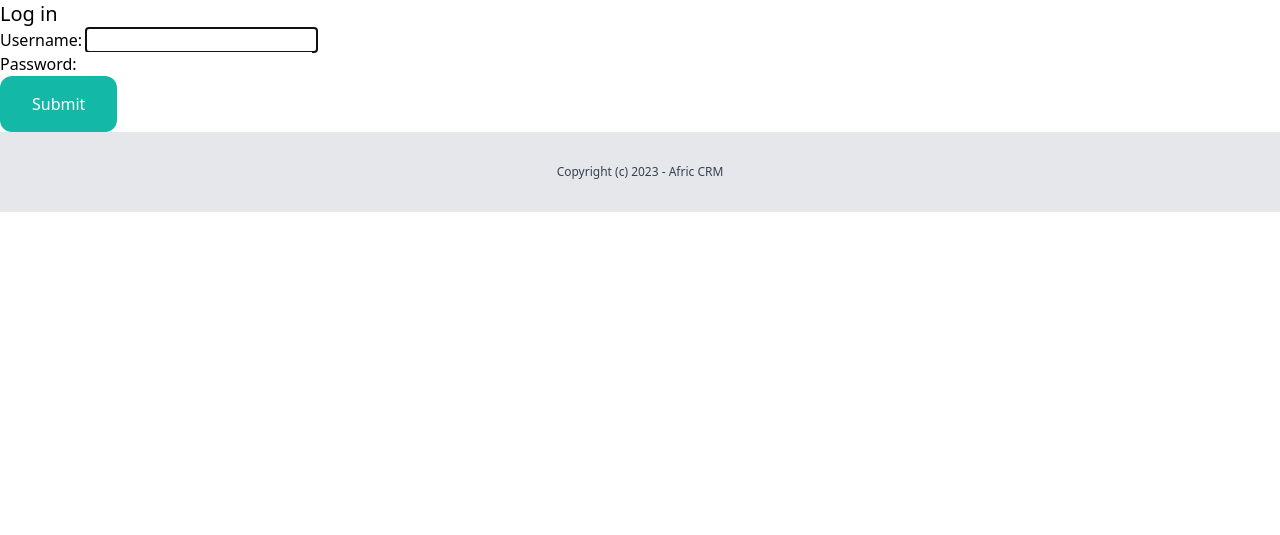
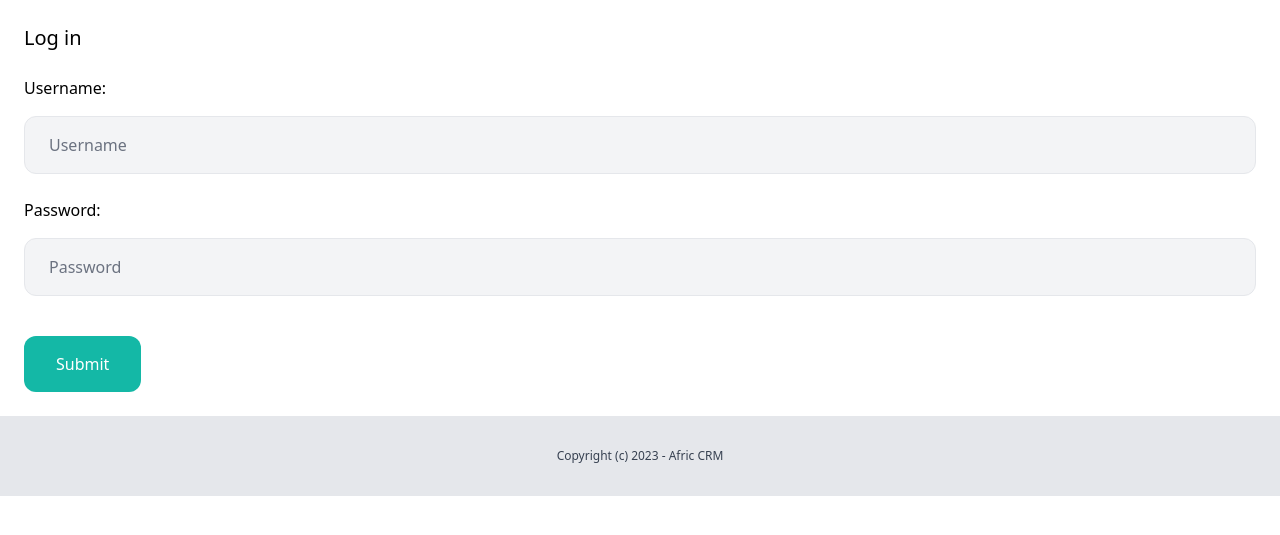
Before and after one commit to Marx-wrld/Afric-CRM, a Django app: page /login/ in a window 1280 px wide. Shown: the part 72-607 px from the top of the page. Run offline with Django 4.2, Linux system fonts and the light colour scheme; some libraries are stand-ins or nearby versions.

Commit message:
Login page styling complete

```diff
--- a/crm/crm/urls.py
+++ b/crm/crm/urls.py
@@ -4,6 +4,7 @@ from django.conf.urls.static import static
 from django.contrib.auth import views
 from django.urls import path, include
 from core.views import index, about
+from userprofile.forms import LoginForm
 
 urlpatterns = [
     path('', index, name='index'),
@@ -13,7 +14,7 @@ urlpatterns = [
     path('dashboard/teams/', include('team.urls')),
     path('dashboard/', include('userprofile.urls')),
     path('about/', about, name='about'),
-    path('login/', views.LoginView.as_view(template_name='userprofile/login.html'), name='login'),
+    path('login/', views.LoginView.as_view(template_name='userprofile/login.html', authentication_form=LoginForm), name='login'),
     path('logout', views.LogoutView.as_view(), name='logout'),
     path('admin/', admin.site.urls),
 ] + static(settings.MEDIA_URL, document_root=settings.MEDIA_ROOT)
--- /dev/null
+++ b/crm/userprofile/forms.py
@@ -0,0 +1,18 @@
+from django import forms
+from django.contrib.auth.forms import UserCreationForm, AuthenticationForm
+from django.contrib.auth.models import User
+
+class LoginForm(AuthenticationForm):
+    username = forms.CharField(
+        widget=forms.TextInput(attrs={
+            'class': 'form-control mb-6 my-4 w-full py-4 px-6 rounded-xl bg-gray-100 border border-gray-200 placeholder-gray-500 focus:outline-none focus:border-gray-400',
+            'placeholder': 'Username'
+            })
+        )
+
+    password = forms.CharField(
+        widget=forms.PasswordInput(attrs={
+            'class': 'form-control my-4 w-full py-4 px-6 rounded-xl bg-gray-100 border border-gray-200 placeholder-gray-500 focus:outline-none focus:border-gray-400',
+            'placeholder': 'Password'
+            })
+        )
--- a/crm/userprofile/templates/userprofile/login.html
+++ b/crm/userprofile/templates/userprofile/login.html
@@ -3,14 +3,16 @@
 {% block title %}Log in{% endblock %}
 
 {% block content %}
-    <h1 class="text-xl">Log in</h1>
+    <div class="py-6 px-6">
+        <h1 class="mb-6 text-xl">Log in</h1>
         <form action="" method="POST">
             {% csrf_token %}
 
             {{ form.as_p }}
 
-        <button class="py-4 px-8 bg-teal-500 text-white rounded-xl">
+            <button class="mt-6 py-4 px-8 bg-teal-500 text-white rounded-xl">
                 Submit
             </button>
         </form>
+    </div>
 {% endblock %}
```
Lines whose indentation alone changed are shown as unchanged.
